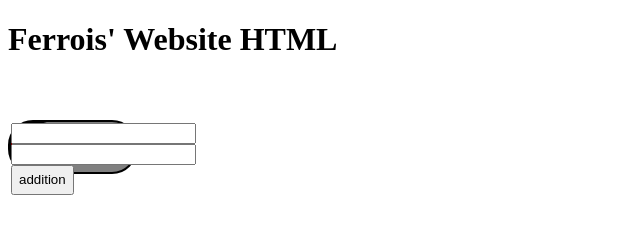
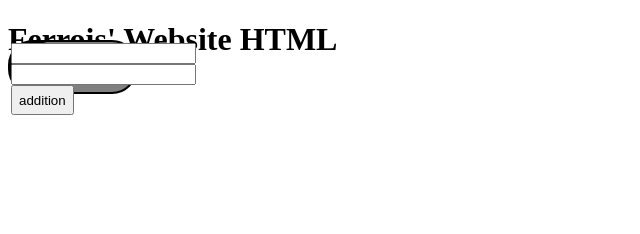
Before and after one commit to Ferrois/ferrois.github.io, a plain HTML site: page index.html in a window 1280 px wide. Shown: the whole page, without its empty margins (0-640 px from the left). Drawn offline with Linux system fonts and the light colour scheme.

Commit message:
position

```diff
--- a/index.html
+++ b/index.html
@@ -26,7 +26,7 @@
 	border-color:black;
 	border-radius:25px;
 	border-style:solid;
-	position:relative;
+	position:absolute;
 	top:40px;
 	}
 	.slider{
@@ -34,7 +34,7 @@
 	height:48px;
 	border-radius:24px;
 	background-color:maroon;
-	position:relative;
+	position:absolute;
 	top:-1px;
 	left:-1px;
 	border:2px;
```
